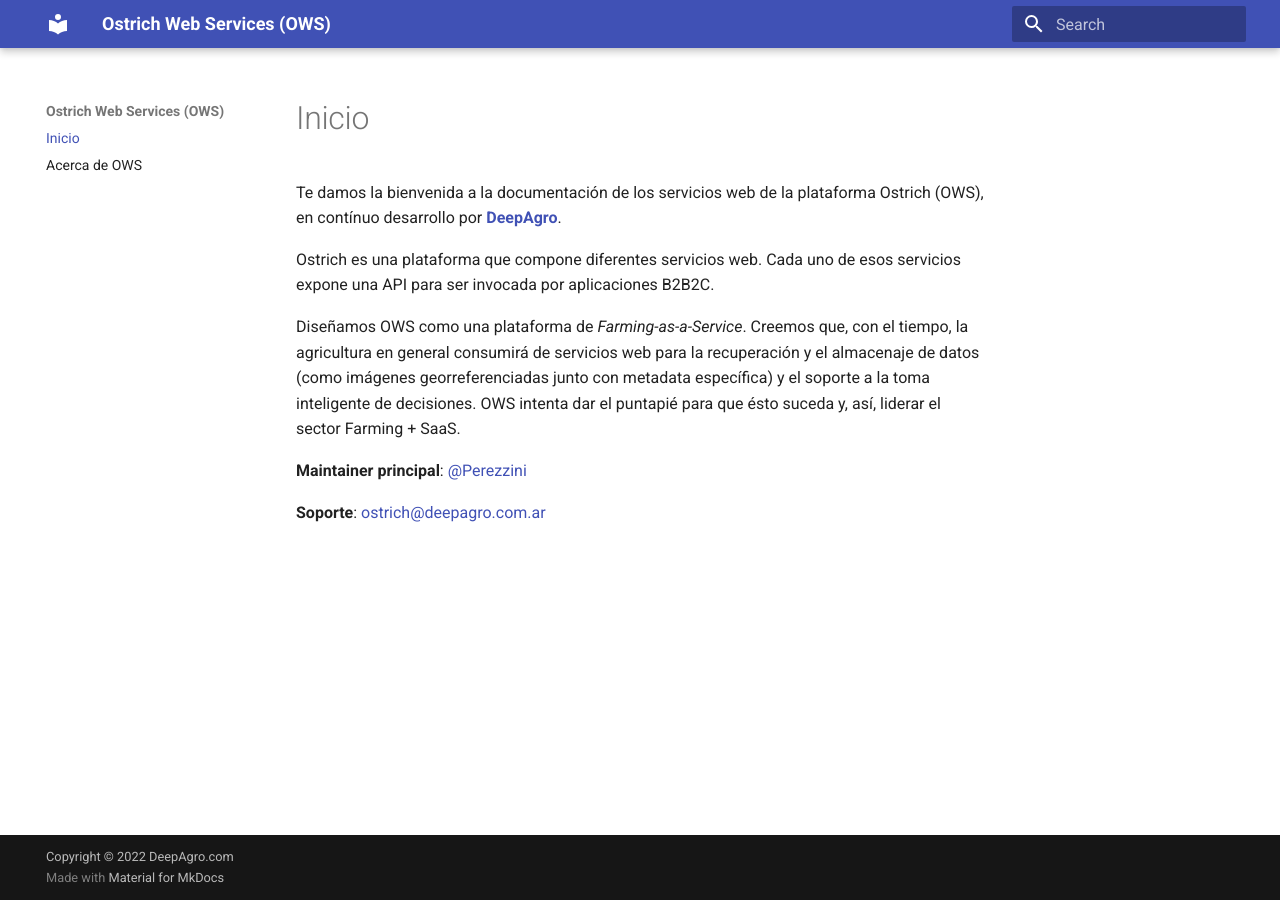
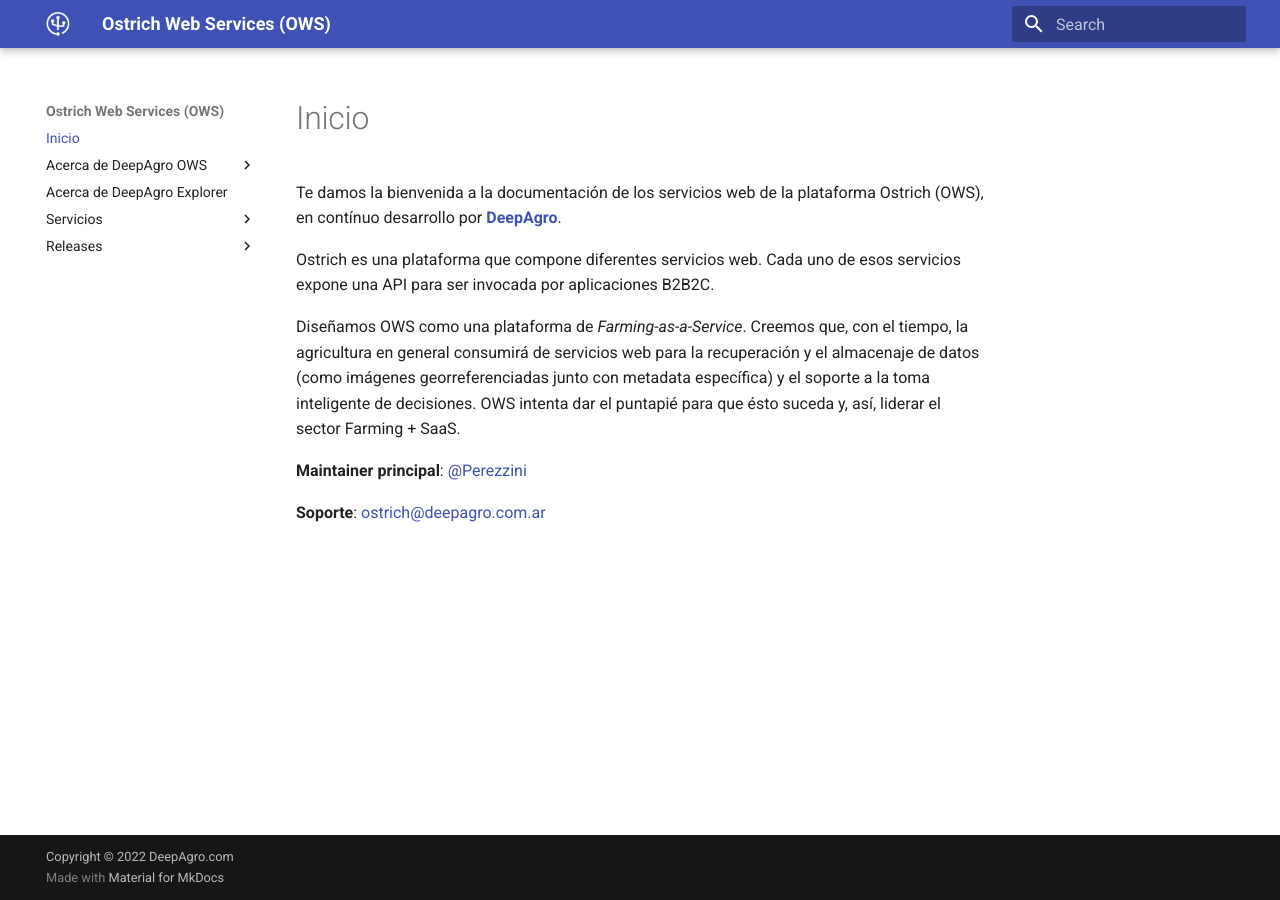
Before and after one commit to deepagro/ows_docs, an MkDocs documentation site: the page built from docs/index.md, in a window 1280 px wide. Built offline with MkDocs 1.6.1 and Material for MkDocs 9.7.7, drawn with Linux system fonts in a browser that asks for light colours; some of the changed lines change nothing that is shown.

Commit message:
Update index table

```diff
--- a/mkdocs.yml
+++ b/mkdocs.yml
@@ -5,10 +5,28 @@
 
 nav:
   - Inicio: index.md
-  - Acerca de OWS: about.md
+  - Acerca de DeepAgro OWS:
+      - Introducción: ows/intro.md
+      - Arquitectura: ows/arch.md
+  - Acerca de DeepAgro Explorer: explorer.md
+  - Servicios:
+      - Auth service: services/auth.md
+      - Settings service: services/settings.md
+      - Notifications service: services/notifications.md
+      - Datalake service: services/datalake.md
+      - Annotations service: services/annotations.md
+      - Uploader service: services/uploader.md
+  - Releases:
+      - Auth service: releases/auth.md
+      - Settings service: releases/settings.md
+      - Notifications service: releases/notifications.md
+      - Datalake service: releases/datalake.md
+      - Annotations service: releases/annotations.md
+      - Uploader service: releases/uploader.md
 
 theme:
   name: material
+  logo: img/da-icon-white.png
 
 markdown_extensions:
   - attr_list
```
